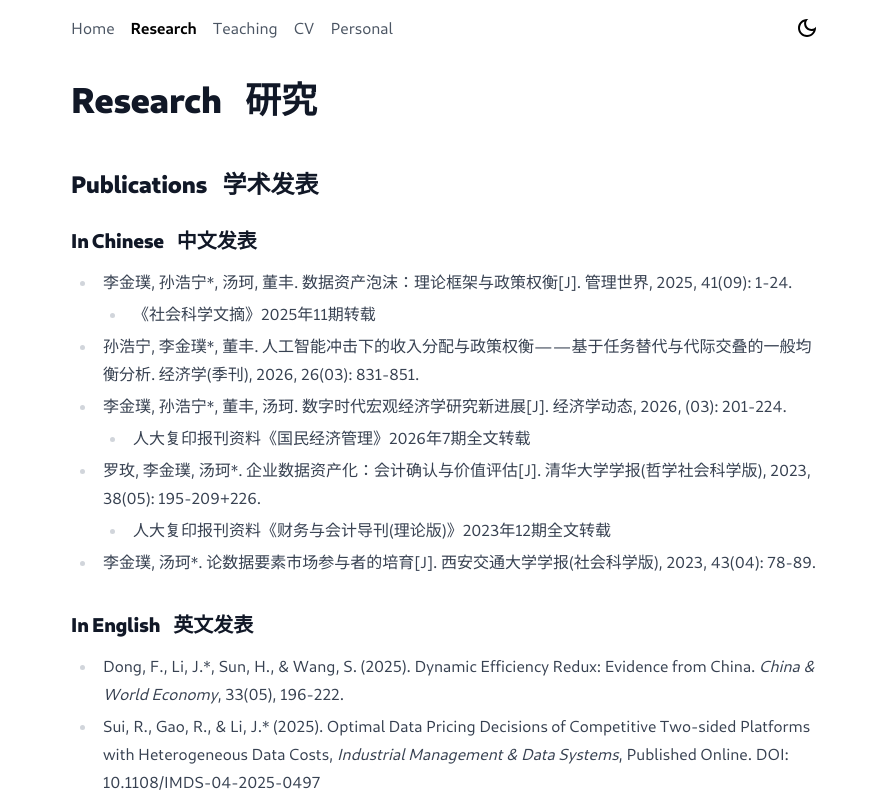
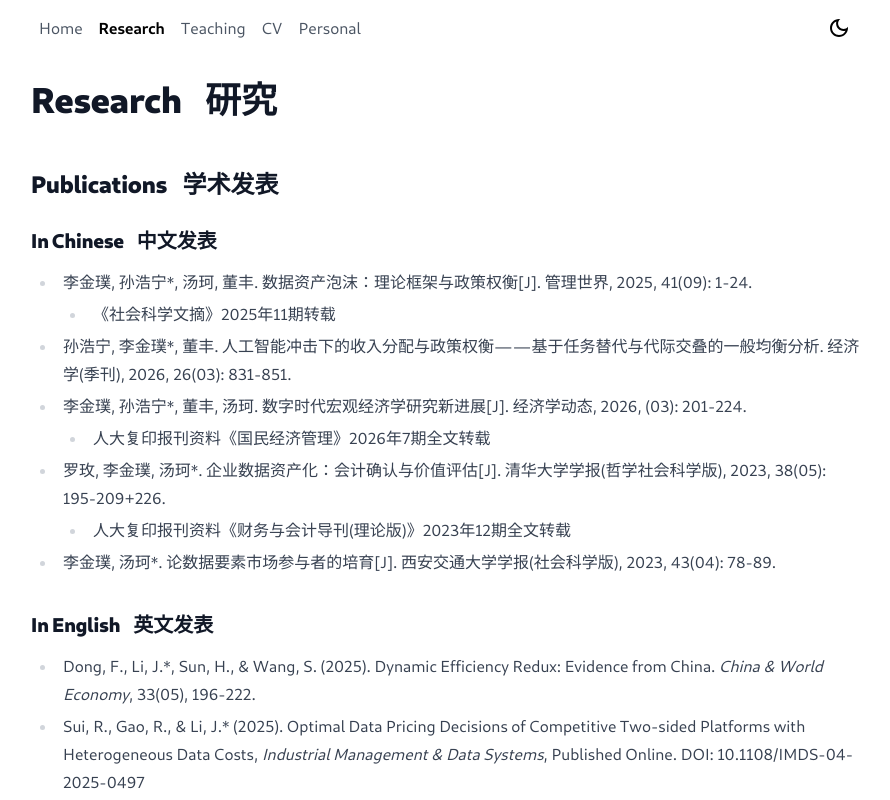
Before and after one commit to lijinpu/lijinpu.github.io, a Next.js app: page /research in a window 1280 px wide. Shown: the top 800 px of the page, without its empty margins (193-1083 px from the left). Built offline with nearby package versions, Linux system fonts and the light colour scheme.

Commit message:
auto update

```diff
--- a/components/Layout.tsx
+++ b/components/Layout.tsx
@@ -28,7 +28,7 @@ const Layout: NextPage<PropsWithChildren<Meta>> = ({
         )}
       </Head>
       <Navbar />
-      <main className="max-w-3xl container text-black dark:text-white mx-auto px-2 py-6 h-full">
+      <main className="w-full max-w-4xl mx-auto px-4 sm:px-6 lg:px-8 py-6 h-full text-black dark:text-white">
         {children}
       </main>
     </div>
--- a/components/Navbar.tsx
+++ b/components/Navbar.tsx
@@ -9,7 +9,7 @@ const Navbar: NextPage = () => {
   const { asPath } = useRouter()
 
   return (
-    <header className="flex justify-between max-w-3xl container mx-auto py-2">
+    <header className="flex justify-between w-full max-w-4xl mx-auto px-4 sm:px-6 lg:px-8 py-2">
       <nav className="flex flex-row">
         {headerNavLinks?.map((nav) => (
           <Link
```
